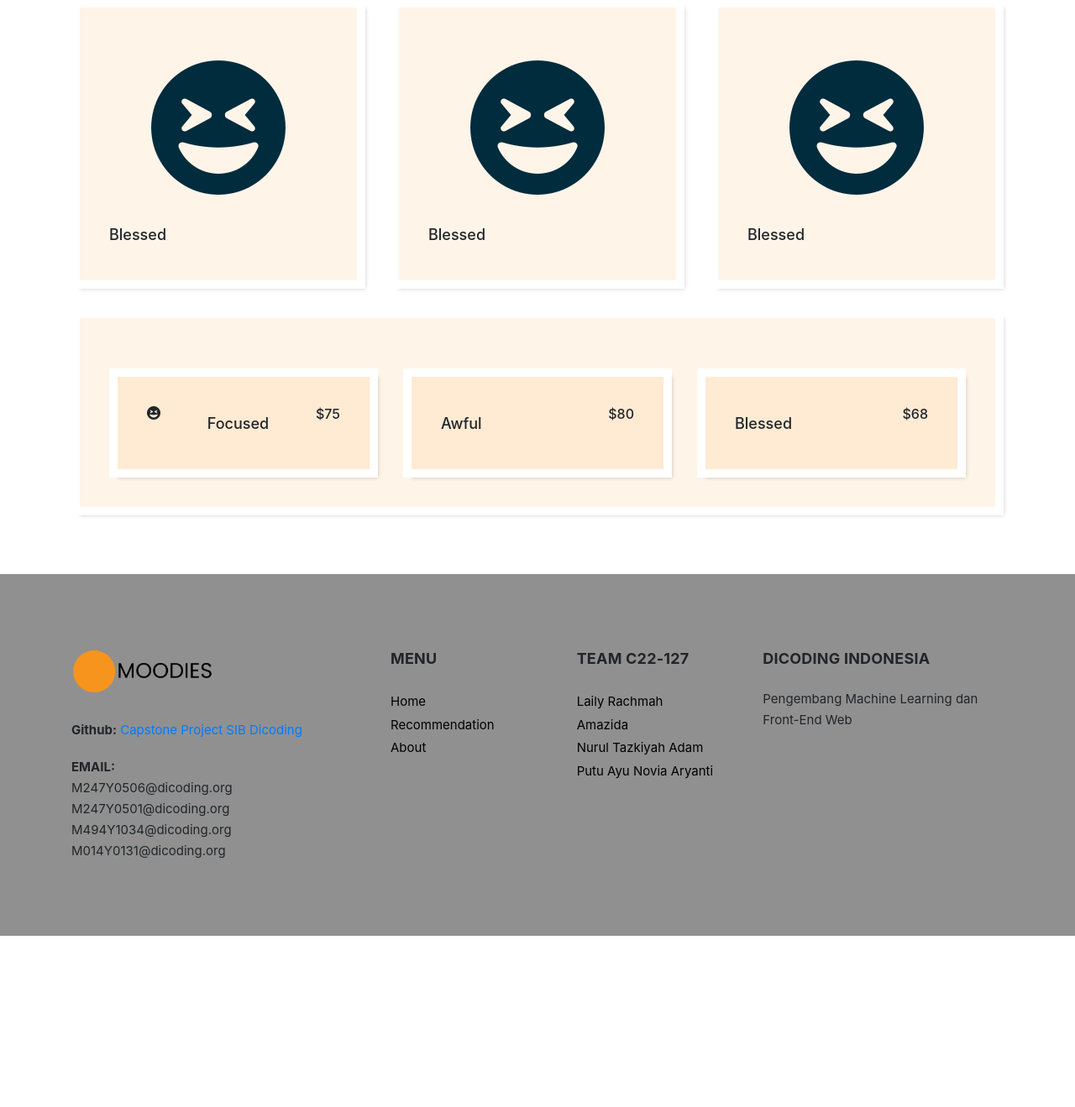
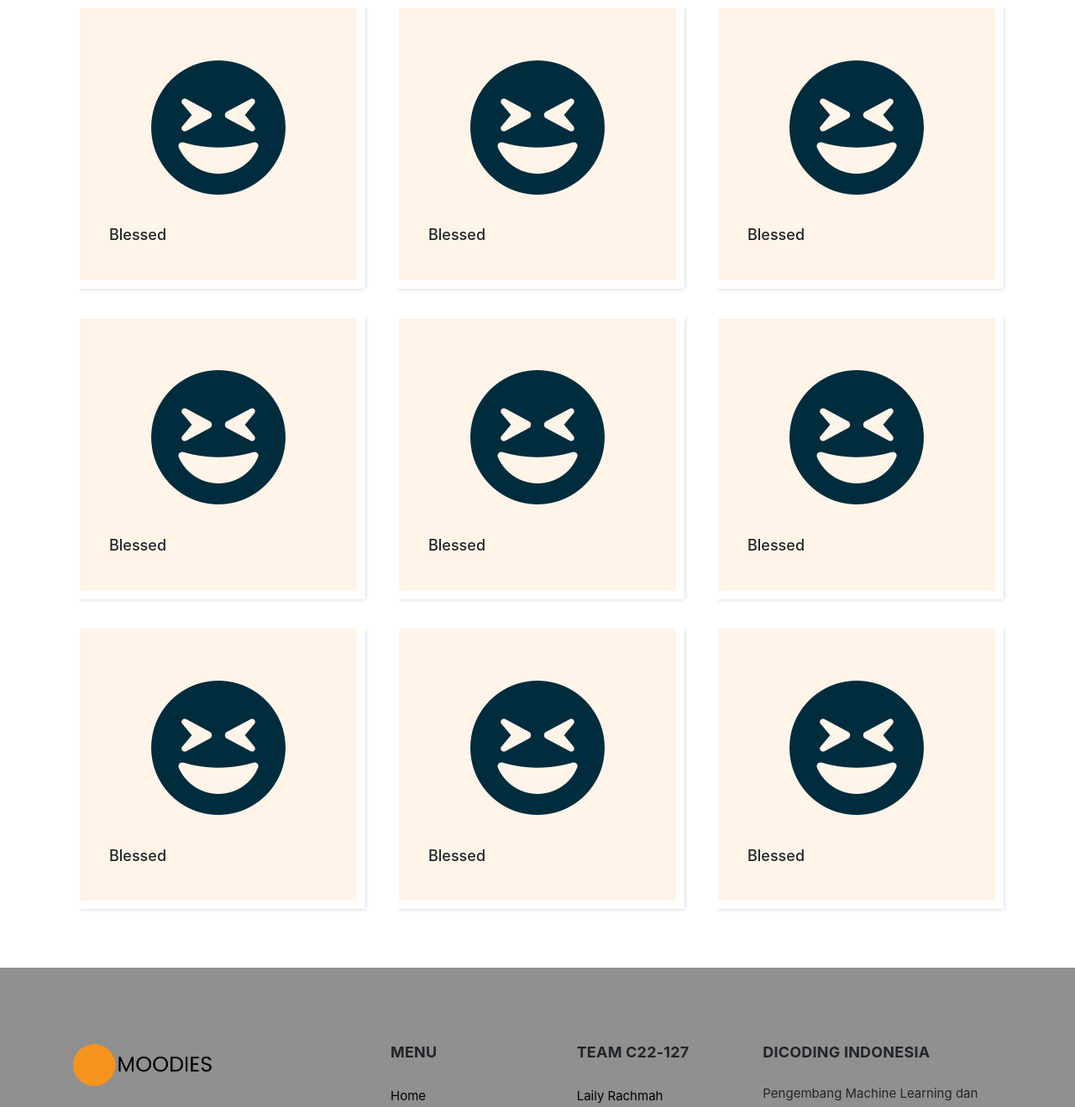
Before and after one commit to lailyrhmh/capstone-project-sib-dicoding, a Flask app: page /recommendation-activity in a window 1280 px wide. Shown: the part 669-1988 px from the top of the page at 84% size. Before the commit the page ends 1784 px from the top, so only its background shows below. Run offline with Flask 2, Linux system fonts and the light colour scheme; parts of the project's set-up code (start-up, migrations or seed data) failed here and were passed over.

Commit message:
fix tampilan dan button

```diff
--- a/static/css/recomendation.css
+++ b/static/css/recomendation.css
@@ -114,6 +114,17 @@
   margin: 5px 0;
 }
 
+.product_section .options button {
+  display: inline-block;
+  padding: 8px 15px;
+  border-radius: 30px;
+  width: 165px;
+  text-align: center;
+  -webkit-transition: all .3s;
+  transition: all .3s;
+  margin: 5px 0;
+}
+
 .product_section .options .option {
   background-color: #f7951d;
   border: 1px solid #f7951d;
--- a/templates/activity-recomendation.html
+++ b/templates/activity-recomendation.html
@@ -17,9 +17,9 @@
             <div class="box">
                <div class="option_container">
                   <div class="options">
-                     <a href="" class="option">
+                     <button type="submit" class="option" onclick="find('focused')">
                         Get Activities
-                     </a>
+                     </button>
                   </div>
                </div>
                <div class="img-box">
@@ -36,9 +36,9 @@
             <div class="box">
                <div class="option_container">
                   <div class="options">
-                    <a href="" class="option">
+                     <button type="submit" class="option" onclick="find('focused')">
                         Get Activities
-                    </a>
+                     </button>
                   </div>
                </div>
                <div class="img-box">
@@ -55,9 +55,9 @@
             <div class="box">
                <div class="option_container">
                   <div class="options">
-                    <a href="" class="option">
+                     <button type="submit" class="option" onclick="find('focused')">
                         Get Activities
-                    </a>
+                     </button>
                   </div>
                </div>
                <div class="img-box">
@@ -74,9 +74,9 @@
             <div class="box">
                <div class="option_container">
                   <div class="options">
-                    <a href="" class="option">
+                     <button type="submit" class="option" onclick="find('focused')">
                         Get Activities
-                    </a>
+                     </button>
                   </div>
                </div>
                <div class="img-box">
@@ -93,9 +93,9 @@
             <div class="box">
                <div class="option_container">
                   <div class="options">
-                    <a href="" class="option">
+                     <button type="submit" class="option" onclick="find('focused')">
                         Get Activities
-                    </a>
+                     </button>
                   </div>
                </div>
                <div class="img-box">
@@ -112,9 +112,9 @@
             <div class="box">
                <div class="option_container">
                   <div class="options">
-                    <a href="" class="option">
+                     <button type="submit" class="option" onclick="find('focused')">
                         Get Activities
-                    </a>
+                     </button>
                   </div>
                </div>
                <div class="img-box">
@@ -127,47 +127,117 @@
                </div>
             </div>
          </div>
-      </div>
-
-      <!-- ini bagian yang bisa di klik -->
-      <div class="box">
-         <div class="row">
          <div class="col-sm-6 col-md-4 col-lg-4">
             <div class="box">
-                  <div class="detail-box", cursor=pointer, onclick="find('focused')">
+               <div class="option_container">
+                  <div class="options">
+                     <button type="submit" class="option" onclick="find('focused')">
+                        Get Activities
+                     </button>
+                  </div>
+               </div>
+               <div class="img-box">
                   <i class='fas fa-grin-squint'></i>
+               </div>
+               <div class="detail-box">
                   <h5>
-                        Focused
+                     Blessed
                   </h5>
-                     <h6>
-                        $75
-                     </h6>
                </div>
             </div>
          </div>
          <div class="col-sm-6 col-md-4 col-lg-4">
             <div class="box">
-                  <div class="detail-box" cursor=pointer, onclick="find('awful')">
-
+               <div class="option_container">
+                  <div class="options">
+                     <button type="submit" class="option" onclick="find('focused')">
+                        Get Activities
+                     </button>
+                  </div>
+               </div>
+               <div class="img-box">
+                  <i class='fas fa-grin-squint'></i>
+               </div>
+               <div class="detail-box">
                   <h5>
-                        Awful
+                     Blessed
                   </h5>
-                     <h6>
-                        $80
-                     </h6>
                </div>
             </div>
          </div>
          <div class="col-sm-6 col-md-4 col-lg-4">
             <div class="box">
-                  <div class="detail-box", cursor=pointer, onclick="find('blessed')">
+               <div class="option_container">
+                  <div class="options">
+                     <button type="submit" class="option" onclick="find('focused')">
+                        Get Activities
+                     </button>
+                  </div>
+               </div>
+               <div class="img-box">
+                  <i class='fas fa-grin-squint'></i>
+               </div>
+               <div class="detail-box">
                   <h5>
                      Blessed
                   </h5>
-                     <h6>
-                        $68
-                     </h6>
                </div>
+            </div>
+         </div>
+         <div class="col-sm-6 col-md-4 col-lg-4">
+            <div class="box">
+               <div class="option_container">
+                  <div class="options">
+                     <button type="submit" class="option" onclick="find('focused')">
+                        Get Activities
+                     </button>
+                  </div>
+               </div>
+               <div class="img-box">
+                  <i class='fas fa-grin-squint'></i>
+               </div>
+               <div class="detail-box">
+                  <h5>
+                     Blessed
+                  </h5>
+               </div>
+            </div>
+         </div>
+         <div class="col-sm-6 col-md-4 col-lg-4">
+            <div class="box">
+               <div class="option_container">
+                  <div class="options">
+                     <button type="submit" class="option" onclick="find('focused')">
+                        Get Activities
+                     </button>
+                  </div>
+               </div>
+               <div class="img-box">
+                  <i class='fas fa-grin-squint'></i>
+               </div>
+               <div class="detail-box">
+                  <h5>
+                     Blessed
+                  </h5>
+               </div>
+            </div>
+         </div>
+         <div class="col-sm-6 col-md-4 col-lg-4">
+            <div class="box">
+               <div class="option_container">
+                  <div class="options">
+                     <button type="submit" class="option" onclick="find('focused')">
+                        Get Activities
+                     </button>
+                  </div>
+               </div>
+               <div class="img-box">
+                  <i class='fas fa-grin-squint'></i>
+               </div>
+               <div class="detail-box">
+                  <h5>
+                     Blessed
+                  </h5>
                </div>
             </div>
          </div>
```
Lines whose indentation alone changed are shown as unchanged.
